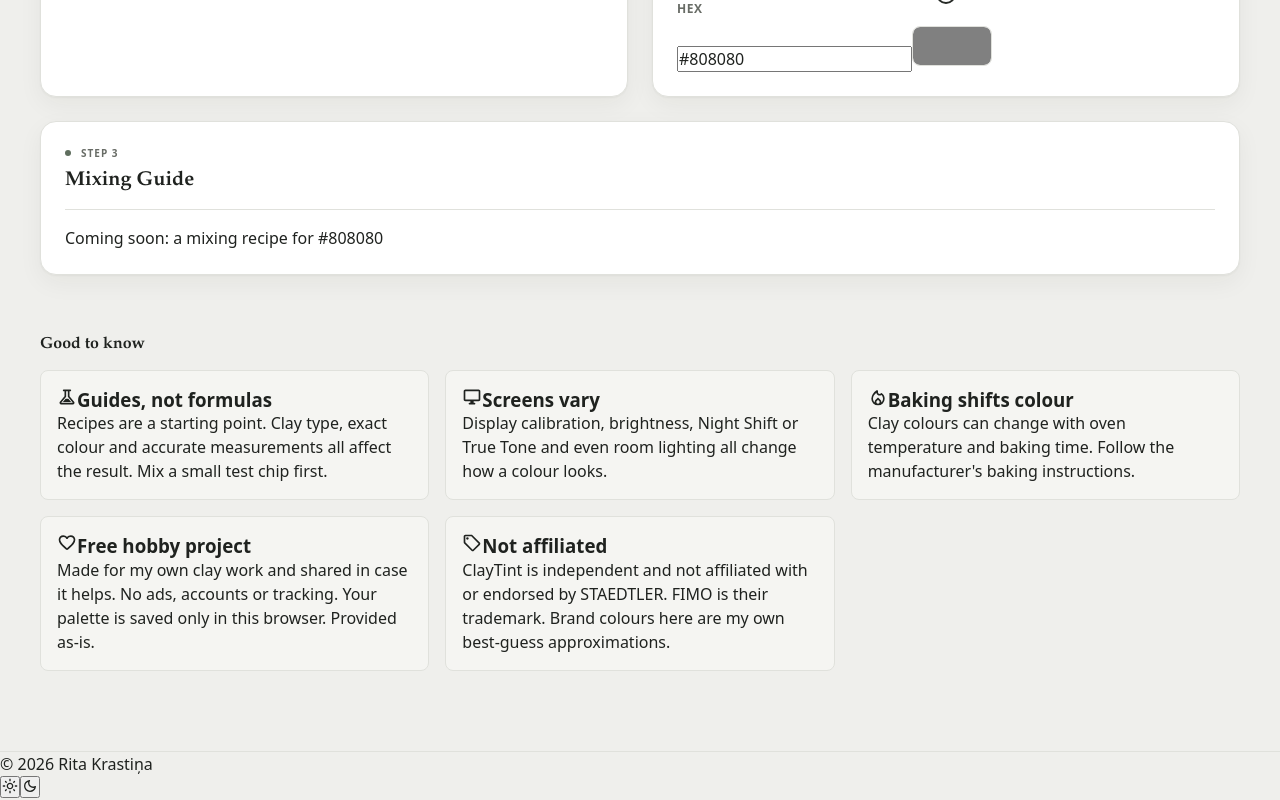
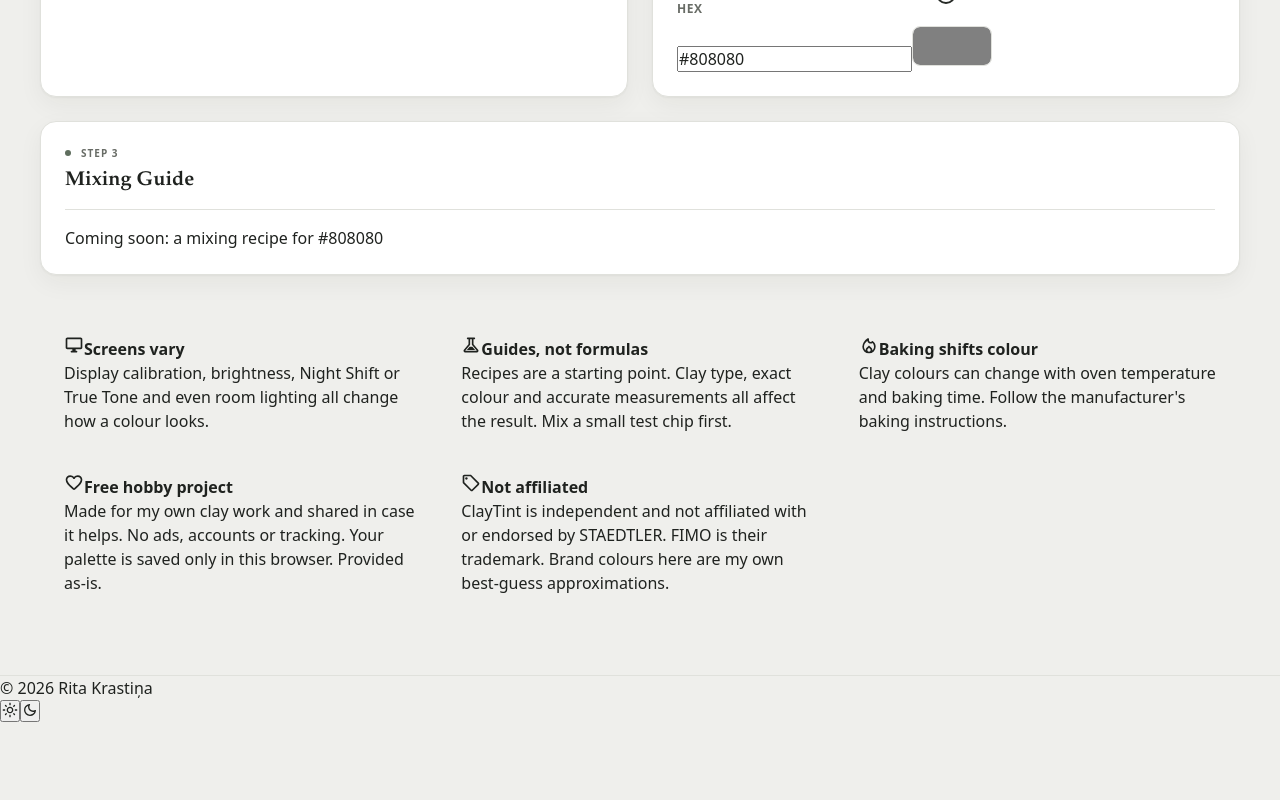
Before and after one commit to ritakrastina/claytint, a React (Vite) app: page / in a window 1280 px wide. Shown: the part 603-1403 px from the top of the page. After the commit the page ends 1327 px from the top, so only its background shows below. Built offline with nearby package versions, Linux system fonts and the light colour scheme.

Commit message:
About UI

```diff
--- a/src/App.module.css
+++ b/src/App.module.css
@@ -8,9 +8,7 @@
   width: 100%;
   max-width: 1280px;
   margin: 0 auto;
-  padding: 20px clamp(16px, 5vw, 40px) 80px;
-  display: grid;
-  gap: 60px;
+  padding: 20px clamp(16px, 5vw, 40px);
 }
 
 .steps {
--- a/src/App.tsx
+++ b/src/App.tsx
@@ -27,9 +27,9 @@ export function App() {
             Coming soon: a mixing recipe for {colour}
           </Step>
         </div>
+      </main>
 
-        <About />
-      </main>
+      <About />
 
       <Footer />
     </div>
--- a/src/components/About.module.css
+++ b/src/components/About.module.css
@@ -1,24 +1,18 @@
-.title {
-  font-family: var(--serif);
-  font-size: 1rem;
-  font-weight: 600;
-  margin-bottom: 16px;
+.about {
+  width: 100%;
+  max-width: 1280px;
+  margin: 0 auto;
+  padding: 40px clamp(16px, 5vw, 40px) 80px;
 }
 
-.notes {
+.list {
   display: grid;
-  grid-template-columns: repeat(auto-fit, minmax(300px, 1fr));
-  gap: 16px;
+  grid-template-columns: repeat(auto-fit, minmax(260px, 1fr));
+  gap: 40px;
+  padding-inline: clamp(16px, 3vw, 24px);
 }
 
-.note {
-  padding: 16px;
-  background: var(--surface-2);
-  border: 1px solid var(--border);
-  border-radius: var(--radius-sm);
-}
-
-.note-title {
+.item-title {
   display: flex;
   align-items: center;
   gap: 8px;
@@ -31,7 +25,7 @@
   }
 }
 
-.note-text {
+.item-text {
   margin-top: 8px;
   font-size: 0.75rem;
   color: var(--muted);
--- a/src/components/About.tsx
+++ b/src/components/About.tsx
@@ -1,4 +1,4 @@
-import { useId, type ReactNode } from 'react'
+import type { ReactNode } from 'react'
 
 import styles from './About.module.css'
 import {
@@ -9,22 +9,22 @@ import {
   TagIcon,
 } from './ui/icons'
 
-type Note = {
+type Item = {
   icon: ReactNode
   title: string
   text: string
 }
 
-const NOTES: Note[] = [
+const ITEMS: Item[] = [
+  {
+    icon: <ScreenIcon width={20} height={20} />,
+    title: 'Screens vary',
+    text: 'Display calibration, brightness, Night Shift or True Tone and even room lighting all change how a colour looks.',
+  },
   {
     icon: <FlaskIcon width={20} height={20} />,
     title: 'Guides, not formulas',
     text: 'Recipes are a starting point. Clay type, exact colour and accurate measurements all affect the result. Mix a small test chip first.',
-  },
-  {
-    icon: <ScreenIcon width={20} height={20} />,
-    title: 'Screens vary',
-    text: 'Display calibration, brightness, Night Shift or True Tone and even room lighting all change how a colour looks.',
   },
   {
     icon: <FlameIcon width={20} height={20} />,
@@ -44,25 +44,19 @@ const NOTES: Note[] = [
 ]
 
 export function About() {
-  const titleId = useId()
-
   return (
-    <section aria-labelledby={titleId}>
-      <h2 id={titleId} className={styles.title}>
-        Good to know
-      </h2>
-
-      <ul className={styles.notes}>
-        {NOTES.map((note) => (
-          <li key={note.title} className={styles.note}>
-            <h3 className={styles.noteTitle}>
-              {note.icon}
-              {note.title}
-            </h3>
-            <p className={styles.noteText}>{note.text}</p>
+    <aside className={styles.about}>
+      <ul className={styles.list}>
+        {ITEMS.map((item) => (
+          <li key={item.title}>
+            <strong className={styles.itemTitle}>
+              {item.icon}
+              {item.title}
+            </strong>
+            <p className={styles.itemText}>{item.text}</p>
           </li>
         ))}
       </ul>
-    </section>
+    </aside>
   )
 }
```
